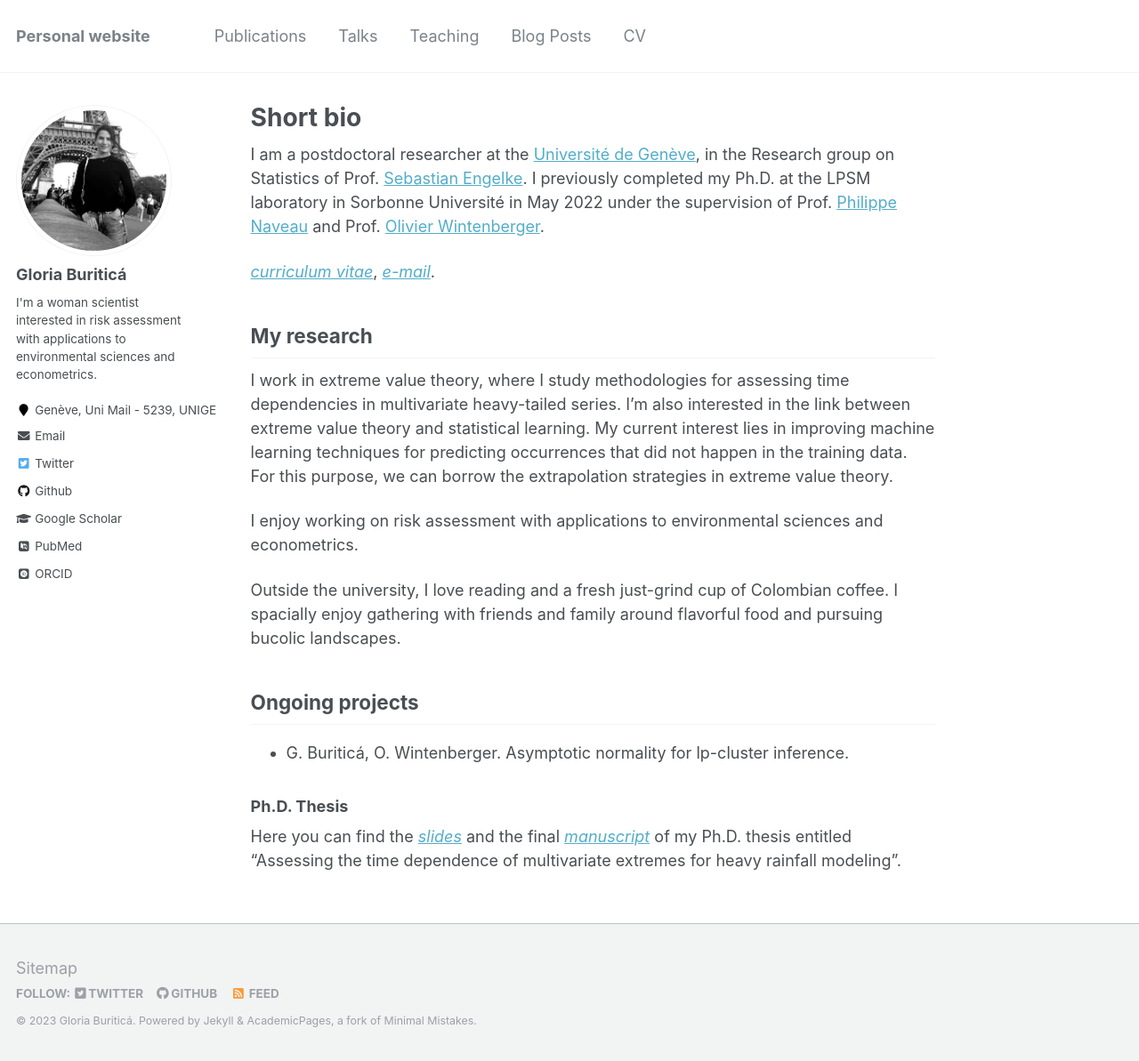
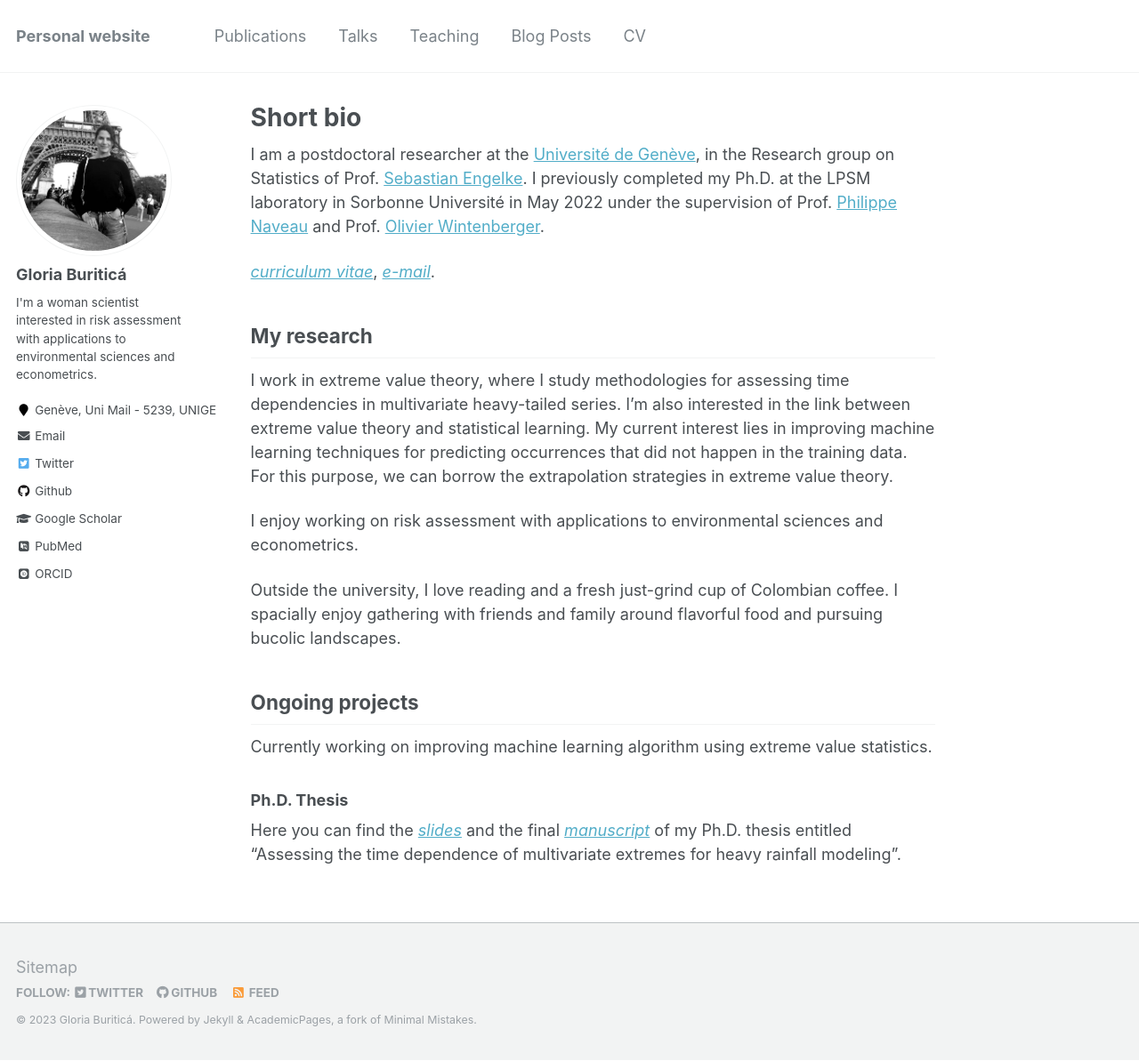
Before and after one commit to GBuritica/GBuritica.github.io, a Jekyll site: the page built from _pages/about.md, in a window 1280 px wide and 1193 px high. Shown: the whole window at 89% size. Built offline with Jekyll 4.4.1, drawn with Linux system fonts in a browser that asks for light colours; some web fonts are replaced.

Commit message:
Update about.md

```diff
--- a/_pages/about.md
+++ b/_pages/about.md
@@ -24,7 +24,8 @@ I enjoy working on risk assessment with applications to environmental sciences a
 Outside the university, I love reading and a fresh just-grind cup of Colombian coffee. I spacially enjoy gathering with friends and family around flavorful food and pursuing bucolic landscapes.
 
 ## Ongoing projects
-- G. Buriticá, O. Wintenberger. Asymptotic normality for lp-cluster inference.
+
+Currently working on improving machine learning algorithm using extreme value statistics.
 
 ### Ph.D. Thesis
 
```
